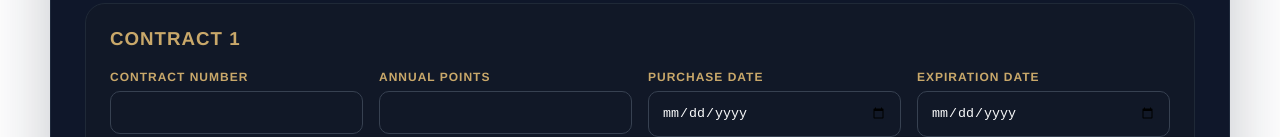
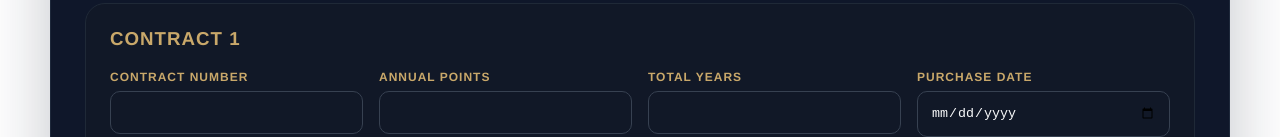
Before and after one commit to sergioorellana13/members-pro-tools, a Next.js app: page /clients/new in a window 1280 px wide. Shown: the part 663-800 px from the top of the page. Built offline with nearby package versions, Linux system fonts and the light colour scheme.

Commit message:
Update certificate QR and static folio

```diff
--- a/app/clients/[id]/edit/page.js
+++ b/app/clients/[id]/edit/page.js
@@ -296,6 +296,12 @@ export default function EditClientPage({ params }) {
                 />
 
                 <Field
+                  label="Total Years"
+                  value={contract.contract_years}
+                  onChange={(v) => updateContract(index, 'contract_years', v)}
+                />
+
+                <Field
                   label="Purchase Date"
                   type="date"
                   value={contract.purchase_date || ''}
--- a/app/clients/new/page.js
+++ b/app/clients/new/page.js
@@ -111,6 +111,7 @@ export default function NewClientPage() {
       contract_label: index + 1,
       contract_number: contract.contract_number.trim(),
       annual_points: Number(contract.annual_points || 0),
+      contract_years: Number(contract.contract_years || 0),
       purchase_date: contract.purchase_date || null,
       expiration_date: contract.expiration_date || null,
       last_payment_date: contract.last_payment_date || null,
@@ -251,6 +252,11 @@ export default function NewClientPage() {
                 label="Annual Points"
                 value={contract.annual_points}
                 onChange={(v) => updateContract(index, 'annual_points', v)}
+              />
+              <Field
+                label="Total Years"
+                value={contract.contract_years}
+                onChange={(v) => updateContract(index, 'contract_years', v)}
               />
 
               <Field
```
Also changed, not shown: app/clients/[id]/page.js (+8 -0 lines).
